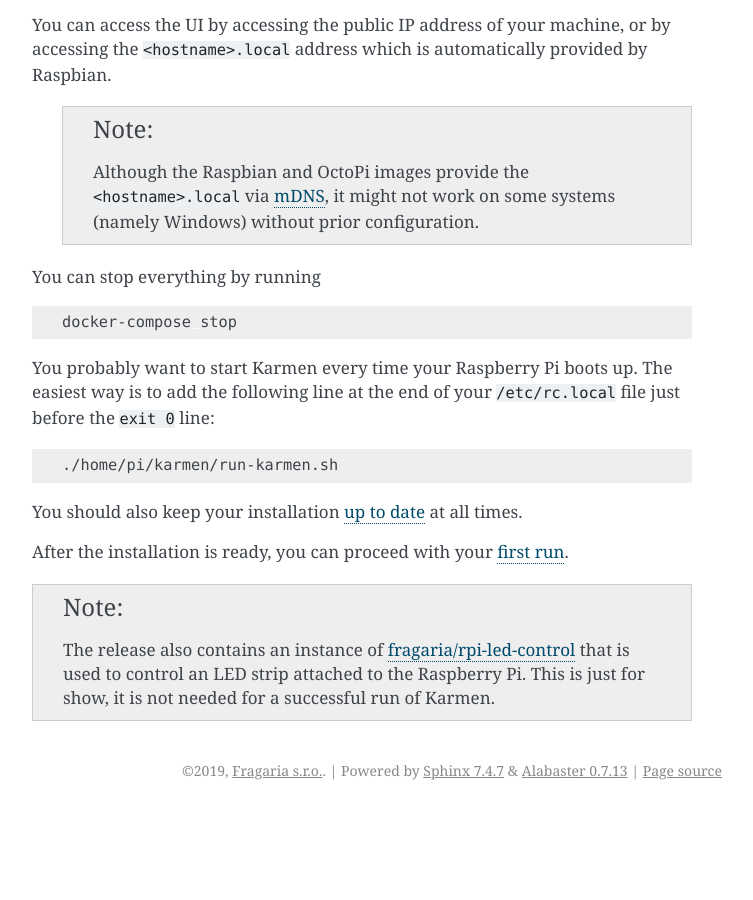
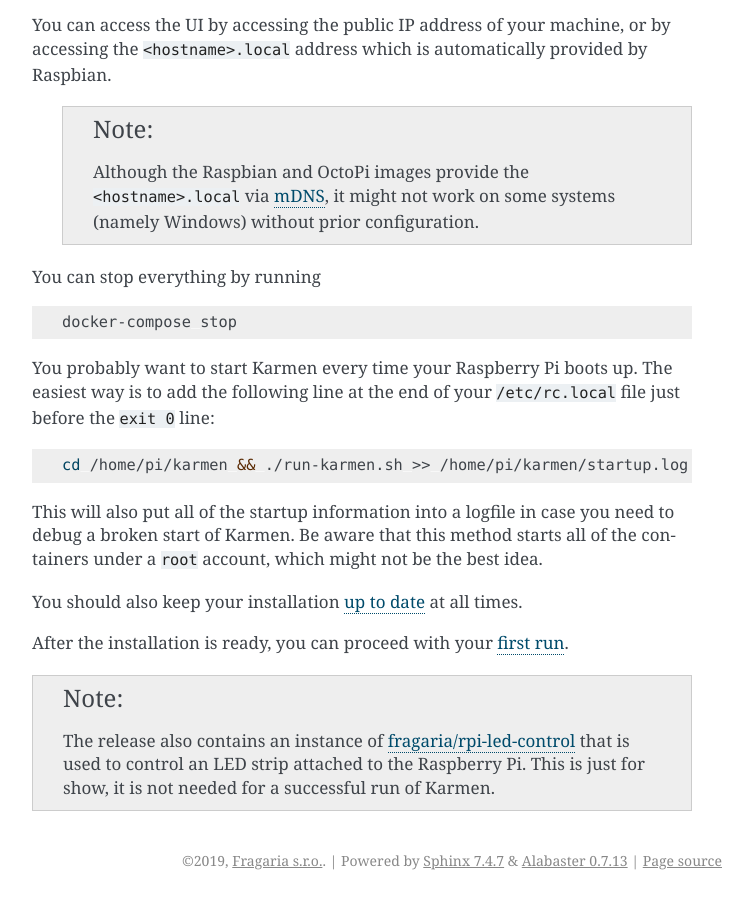
Before and after one commit to fragaria/karmen, a Sphinx documentation site: the page built from docs/source/installation.rst, in a window 1280 px wide and 900 px high, scrolled down 2117 px. Shown: the whole window, without its empty margins (388-1141 px from the left). Built offline with Sphinx 7.4.7, drawn with Linux system fonts in a browser that asks for light colours; before the commit the page ends 2927 px from its top, so only the background shows below that.

Commit message:
docs: Fixes the auto startup command

```diff
--- a/docs/source/installation.rst
+++ b/docs/source/installation.rst
@@ -119,7 +119,10 @@
 
 .. code-block:: sh
 
-   ./home/pi/karmen/run-karmen.sh
+   cd /home/pi/karmen && ./run-karmen.sh >> /home/pi/karmen/startup.log
+
+This will also put all of the startup information into a logfile in case you need to debug a broken start of Karmen.
+Be aware that this method starts all of the containers under a ``root`` account, which might not be the best idea.
 
 You should also keep your installation :ref:`up to date <updating>` at all times.
 
```
